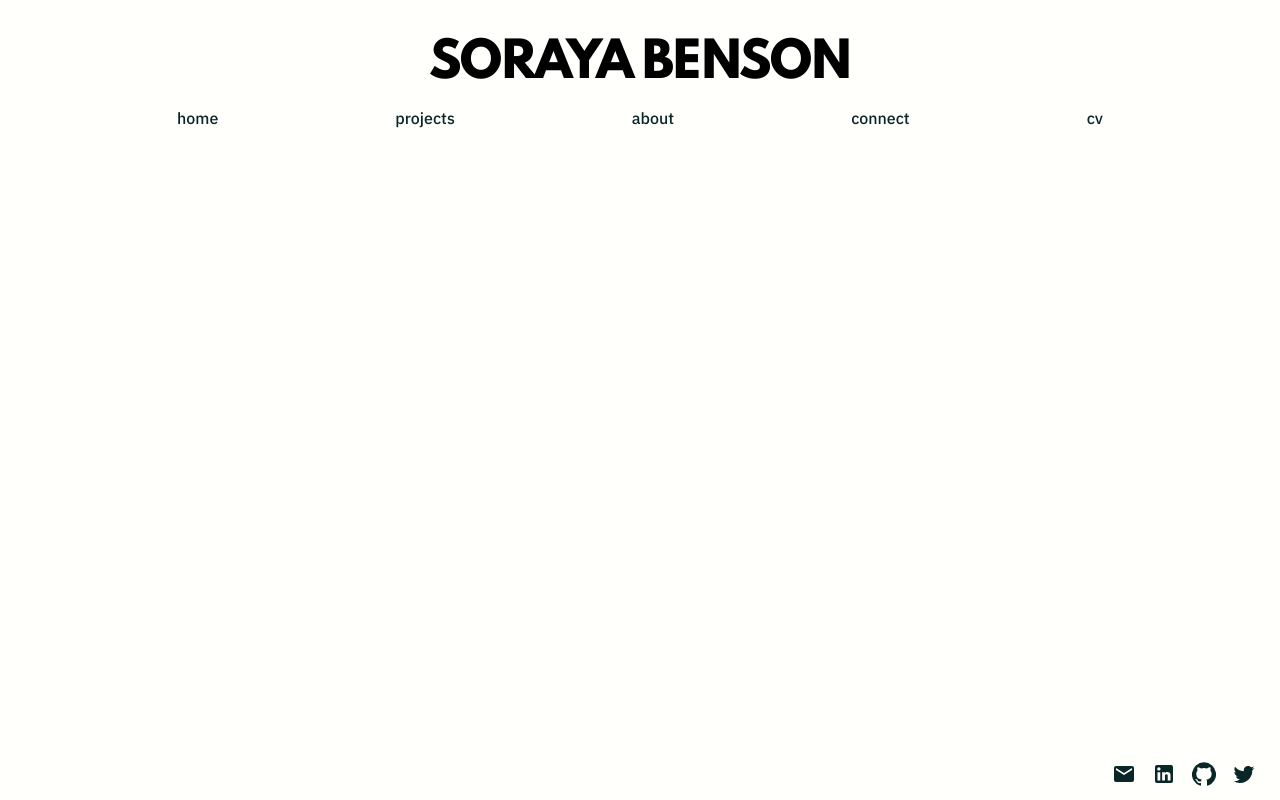
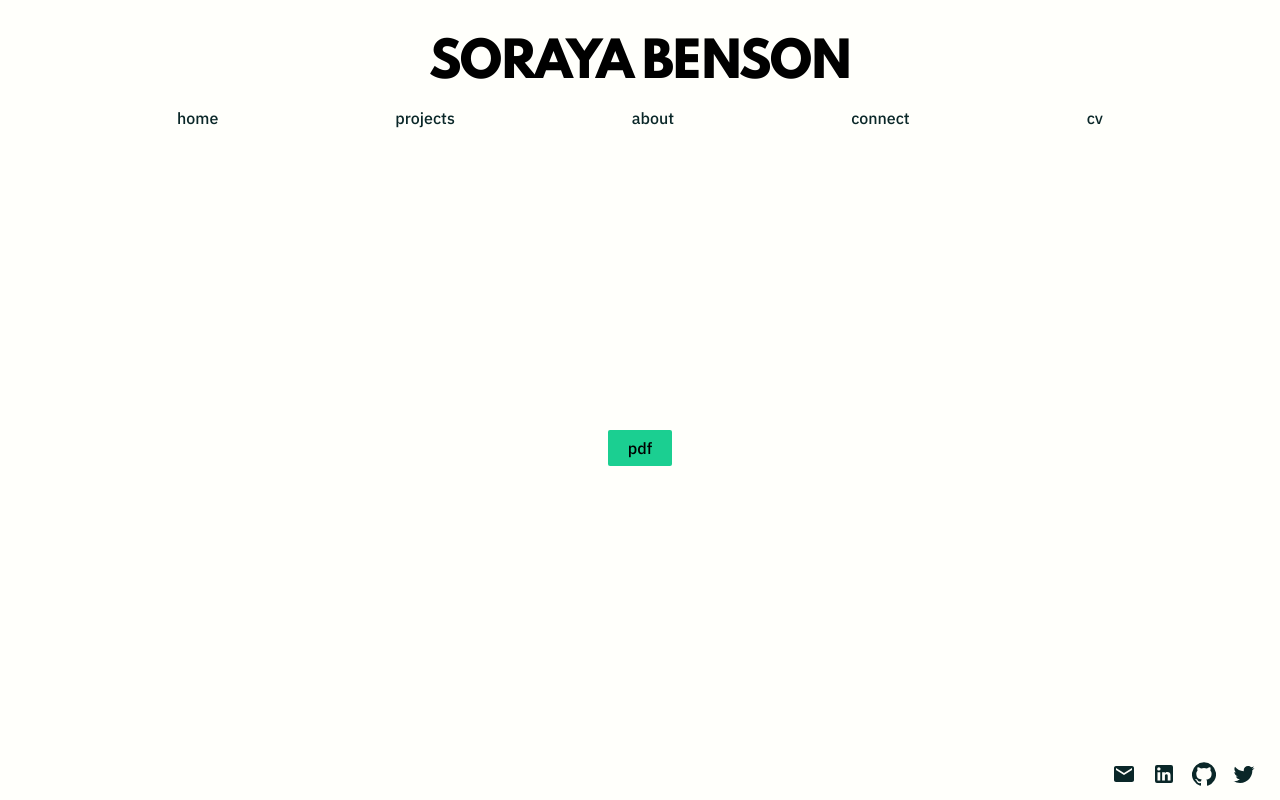
Before and after one commit to sorayamajdolashrafi/portfolio, a Next.js app: page /resume in a window 1280 px wide. Built offline with nearby package versions, Linux system fonts and the light colour scheme.

Commit message:
added script type to CV.js

```diff
--- a/components/resume/CV.jsx
+++ b/components/resume/CV.jsx
@@ -6,6 +6,7 @@ const CV = () => {
         const script = document.createElement("script");
         script.src = "https://documentcloud.adobe.com/view-sdk/main.js";
         script.async = true;
+        script.type = "text/javascript";
         document.body.appendChild(script);
     }, [])
 
@@ -14,6 +15,4 @@ const CV = () => {
     );
 }
 
-
-
 export default CV;
--- a/pages/resume.jsx
+++ b/pages/resume.jsx
@@ -5,11 +5,11 @@ export default function Resume() {
     return (
         <main className="page">
             <CV />
-            {/* <a
+            <a
                 className={styles.pdf}
                 href='/SorayaBensonResume2021.pdf'  target='_blank'>
                     pdf
-            </a> */}
+            </a>
         </main>
     )
 }
```
Also changed, not shown: components/resume/AdobePdf.js (+0 -16 lines).
